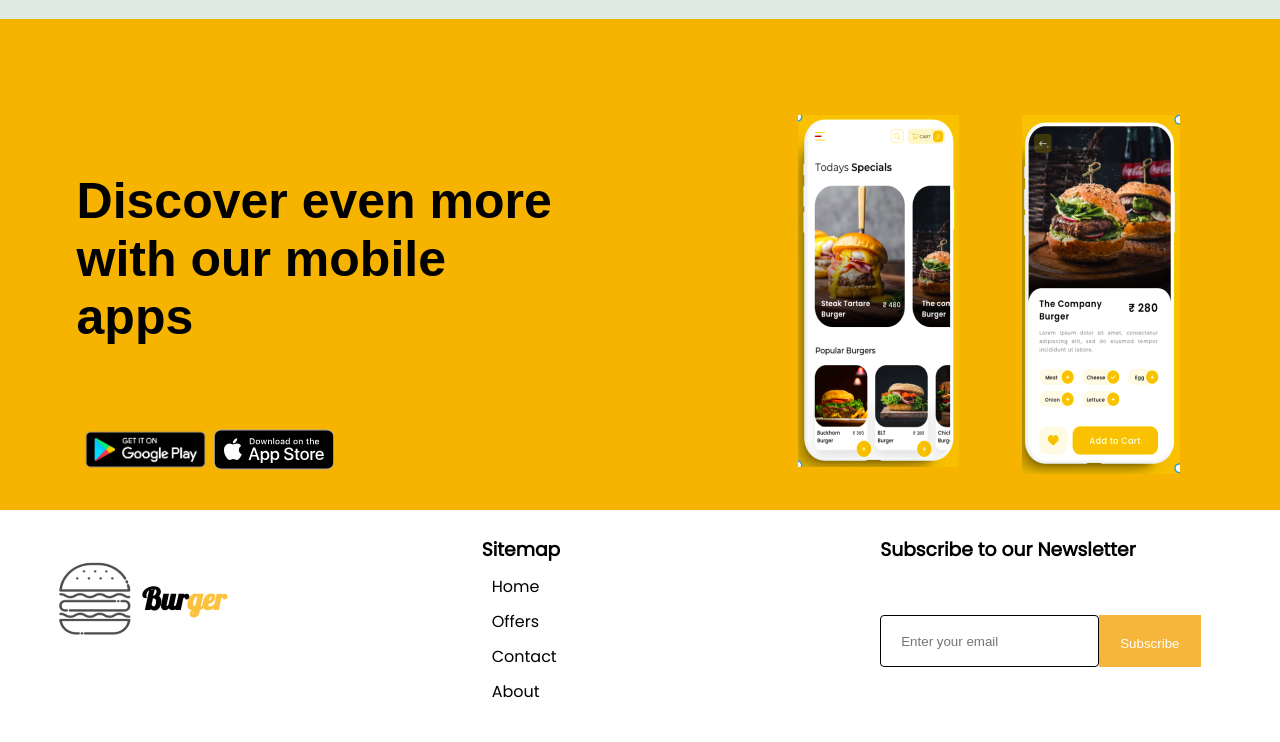
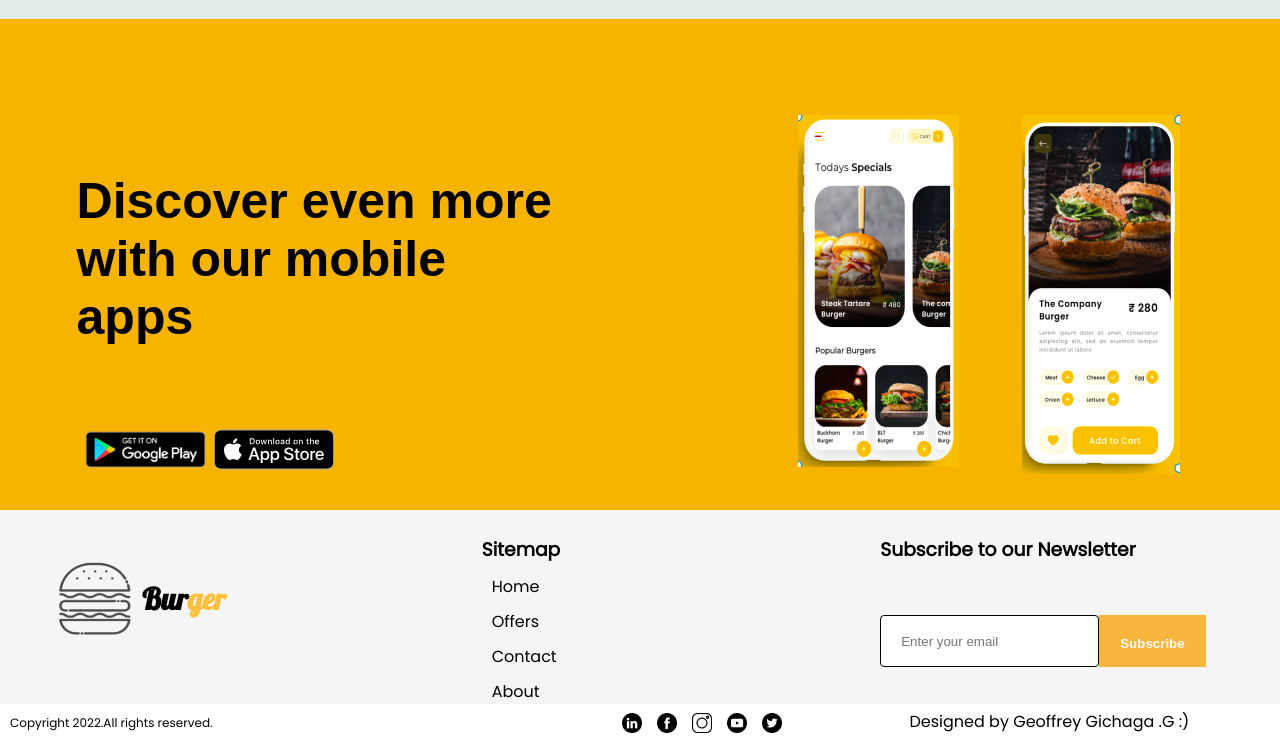
Before and after one commit to GeoffreyGichaga/Burger-Palace, a plain HTML site: page index.html in a window 1280 px wide. Shown: the part 2966-3708 px from the top of the page. Before the commit the page ends 3670 px from the top, so only its background shows below. Drawn offline with Linux system fonts and the light colour scheme.

Commit message:
copyright bar set

```diff
--- a/index.html
+++ b/index.html
@@ -240,7 +240,10 @@
                         </div>
 
                         <div class="arrow">
-                            <img class="arrow1" src="./image/right-arrow.png" alt="Click to order">
+                            <a href="#section3">
+                                <img class="arrow1" src="./image/right-arrow.png" alt="Click to order">
+
+                            </a>
 
                         </div>
 
@@ -353,9 +356,68 @@
 
             </div>
 
+            <!--copy&-->
+
+
 
         </footer>
 
 
+        <div class="last-bar">
+            <!--copyright-->
+            <div class="copyright">
+                <p>Copyright 2022.All rights reserved.</p>
+
+            </div>
+            <!--s/media-->
+            <div class="s-media">
+                <div class="linkedin">
+                    <a href="https://www.linkedin.com/in/geoffrey-gichaga-234318ba" target="_blank">
+                        <img src="./image/linkedin .png" alt="linkedin">
+
+                    </a>
+
+                </div>
+                <div class="facebook">
+                    <a href="https://www.linkedin.com/in/geoffrey-gichaga-234318ba" target="_blank">
+                        <img src="./image/facebook.png" alt="facebook">
+
+                    </a>
+
+                </div>
+                <div class="instagram">
+                    <a href="https://www.linkedin.com/in/geoffrey-gichaga-234318ba" target="_blank">
+                        <img src="./image/instagram.png" alt="instagram">
+
+                    </a>
+
+                </div>
+                <div class="youtube">
+                    <a href="https://www.linkedin.com/in/geoffrey-gichaga-234318ba" target="_blank">
+                        <img src="./image/youtube.png" alt="youtube">
+
+                    </a>
+
+                </div>
+                <div class="twitter">
+                    <a href="https://www.linkedin.com/in/geoffrey-gichaga-234318ba" target="_blank">
+                        <img src="./image/twitter.png" alt="twitter">
+
+                    </a>
+
+                </div>
+
+
+            </div>
+            <!--my name-->
+            <div class="my-name">
+                <p>Designed by Geoffrey Gichaga .G :)</p>
+
+
+            </div>
+
+        </div>
+
+
     </body>
 </html>
--- a/style.css
+++ b/style.css
@@ -521,6 +521,7 @@ padding-top: 8px;
 /*Footer*/
 .footer{
     display: flex;
+    background: whitesmoke;
 }
 .footer .flogo {
     margin-left: 50px;
@@ -605,6 +606,11 @@ list-style: none;
     color: white;
     padding: 21px;
     border: none;
+    font-weight: bold;
+}
+
+.footer .subscribe .sub-button #sub2:hover{
+    color: black;
 }
 
 /* End of footer   */
@@ -647,16 +653,38 @@ list-style: none;
 
 
 
+/*last bar*/
+
+.last-bar{
+    display: flex;
+}
+
+.last-bar .copyright{
+    margin: 10px;
+}
+
+.last-bar .copyright p{
+    font-family: 'poppins';
+    font-size: 12px;
+}
+
+.last-bar .s-media{
+    display: flex;
+    margin-top: 9px;
+    margin-left: 30%;
+}
+
+.last-bar .s-media img{
+    width: 20px;
+    padding-left: 15px;
+}
 
 
+.last-bar .my-name{
+    margin-left: 10%;
+    margin-top: 5px;
+}
 
-
-
-
-
-
-
-
-
-
-/* object fit:cover;*/
+.last-bar .my-name p{
+    font-family: 'poppins';
+}
```
Also changed, not shown: image/facebook.png (added), image/instagram.png (added), image/linkedin .png (added), image/twitter.png (added), image/youtube.png (added).
